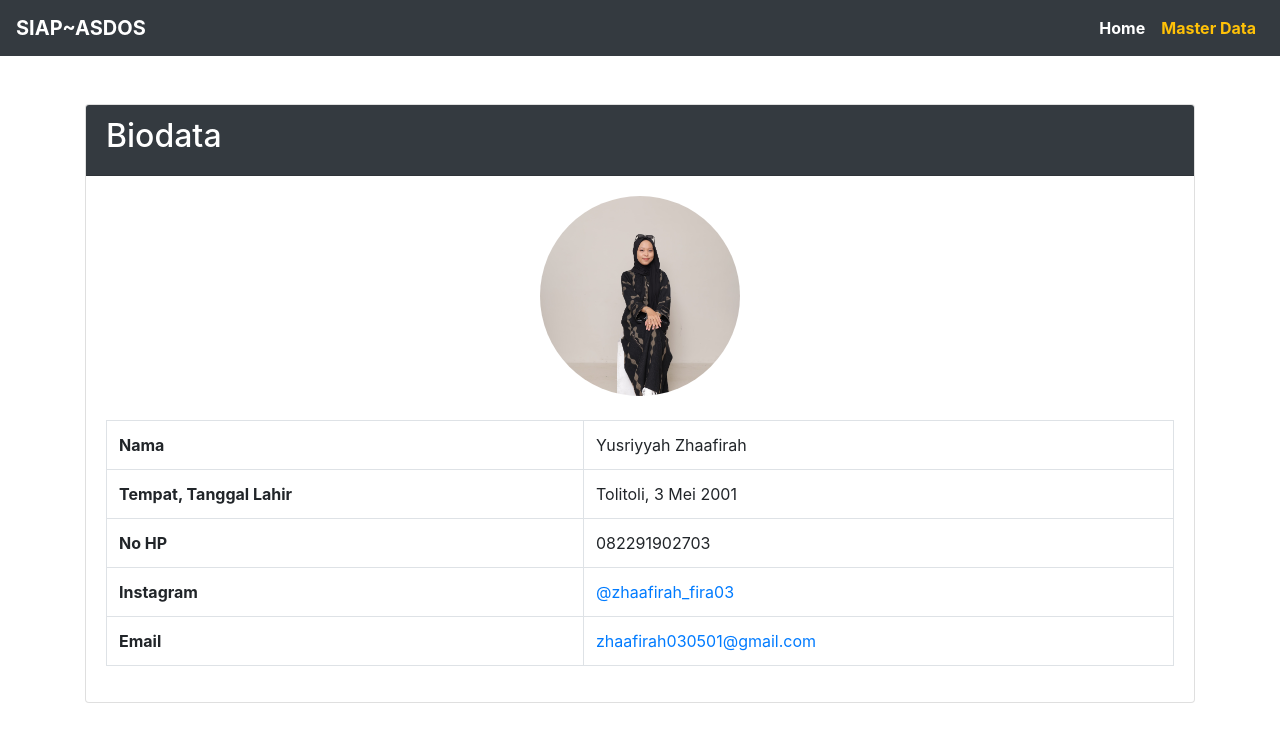
After one commit to agiaprila/Project-SPKPROFILEMACHING, a Flask app: page /biodata in a window 1280 px wide. The commit adds this page. Shown: the top 742 px of the page. Run offline with Flask 3, Linux system fonts and the light colour scheme; some libraries are stand-ins or nearby versions.

Commit message:
terserah

```diff
--- a/app/routes.py
+++ b/app/routes.py
@@ -48,7 +48,6 @@ def add():
         gap_4 = c4-3
         gap_5 = c5-3
         gap_6 = c6-4
-
 
         # Hitung bobot untuk masing-masing nilai bobot
         bobot_c1 = calculate_bobot(gap_1)
@@ -110,3 +109,15 @@ def delete(id):
 @app.route('/home')
 def home():
     return render_template ('home.html')
+
+@app.route('/tujuan')
+def tujuan():
+    return render_template ('tujuan.html')
+
+@app.route('/biodata')
+def biodata():
+    return render_template ('biodata.html')
+
+@app.route('/pendahuluan')
+def pendahuluan():
+    return render_template ('pendahuluan.html')
--- /dev/null
+++ b/app/templates/biodata.html
@@ -0,0 +1,75 @@
+<!DOCTYPE html>
+<html lang="en">
+<head>
+    <meta charset="UTF-8">
+    <meta name="viewport" content="width=device-width, initial-scale=1.0">
+    <title>Biodata Yusriyyah Zhaafirah</title>
+    <link href="https://stackpath.bootstrapcdn.com/bootstrap/4.5.2/css/bootstrap.min.css" rel="stylesheet">
+    <style>
+        .profile-picture {
+            width: 200px; /* Atur ukuran lebar gambar sesuai kebutuhan */
+            height: 200px; /* Atur ukuran tinggi gambar sesuai kebutuhan */
+            object-fit: cover; /* Agar gambar tetap proporsional */
+        }
+    </style>
+</head>
+<body>
+     <!-- Navbar -->
+     <nav class="navbar navbar-expand-lg navbar-dark bg-dark">
+        <a class="navbar-brand font-weight-bold " href="/">SIAP~ASDOS</a>
+        <button class="navbar-toggler" type="button" data-toggle="collapse" data-target="#navbarNav" aria-controls="navbarNav" aria-expanded="false" aria-label="Toggle navigation">
+            <span class="navbar-toggler-icon"></span>
+        </button>
+        <div class="collapse navbar-collapse" id="navbarNav">
+            <ul class="navbar-nav ml-auto">
+                <li class="nav-item active">
+                    <a class="nav-link font-weight-bold" href="/home">Home</a>
+                </li>
+                <li class="nav-item active ">
+                    <a class="nav-link text-warning font-weight-bold" href="/">Master Data</a>
+                </li>
+            </ul>
+        </div>
+    </nav>
+    <div class="container mt-5">
+        <div class="card">
+            <div class="card-header bg-dark tex text-white">
+                <h2>Biodata</h2>
+            </div>
+            <div class="card-body">
+                <div class="text-center mb-4">
+                    <img src="../static/assets/fira.jpg" class="img-fluid rounded-circle profile-picture" alt="Profile Picture">
+                </div>
+                <table class="table table-bordered">
+                    <tbody>
+                        <tr>
+                            <th scope="row">Nama</th>
+                            <td>Yusriyyah Zhaafirah</td>
+                        </tr>
+                        <tr>
+                            <th scope="row">Tempat, Tanggal Lahir</th>
+                            <td>Tolitoli, 3 Mei 2001</td>
+                        </tr>
+                        <tr>
+                            <th scope="row">No HP</th>
+                            <td>082291902703</td>
+                        </tr>
+                        <tr>
+                            <th scope="row">Instagram</th>
+                            <td><a href="https://www.instagram.com/zhaafirah_fira03" target="_blank">@zhaafirah_fira03</a></td>
+                        </tr>
+                        <tr>
+                            <th scope="row">Email</th>
+                            <td><a href="mailto:zhaafirah030501@gmail.com">zhaafirah030501@gmail.com</a></td>
+                        </tr>
+                    </tbody>
+                </table>
+            </div>
+        </div>
+    </div>
+
+    <script src="https://code.jquery.com/jquery-3.5.1.slim.min.js"></script>
+    <script src="https://cdn.jsdelivr.net/npm/@popperjs/core@2.5.2/dist/umd/popper.min.js"></script>
+    <script src="https://stackpath.bootstrapcdn.com/bootstrap/4.5.2/js/bootstrap.min.js"></script>
+</body>
+</html>
--- a/app/templates/home.html
+++ b/app/templates/home.html
@@ -72,7 +72,7 @@
                 <div class="card mb-4 bg-light">
                     <div class="card-body text-center">
                         <span class="feature-icon">&#128101;</span>
-                        <h5 class="card-title mt-3 mb-2 feature-title">Pendahuluan</h5>
+                        <h5 class="card-title mt-3 mb-2 feature-title"><a href="/pendahuluan">Pendahuluan</a></h5>
                         <p class="card-text feature-description">Deskripsi singkat tentang pendahuluan.</p>
                     </div>
                 </div>
@@ -81,7 +81,7 @@
                 <div class="card mb-4 bg-light">
                     <div class="card-body text-center">
                         <span class="feature-icon">&#128176;</span>
-                        <h5 class="card-title mt-3 mb-2 feature-title">Tujuan & Rumusan Masalah</h5>
+                        <h5 class="card-title mt-3 mb-2 feature-title"><a href="/tujuan">Tujuan & Rumusan Masalah</a></h5>
                         <p class="card-text feature-description">Deskripsi singkat tentang Tujuan.</p>
                     </div>
                 </div>
@@ -90,7 +90,7 @@
                 <div class="card mb-4 bg-light">
                     <div class="card-body text-center">
                         <span class="feature-icon">&#128222;</span>
-                        <h5 class="card-title mt-3 mb-2 feature-title">Biodata</h5>
+                        <h5 class="card-title mt-3 mb-2 feature-title"><a href="/biodata">Biodata</a></h5>
                         <p class="card-text feature-description">Deskripsi singkat tentang Biodata.</p>
                     </div>
                 </div>
```
Also changed, not shown: app/templates/add.html (+6 -6 lines), app/templates/edit.html (+5 -5 lines), app/templates/index.html (+7 -7 lines), app/templates/pendahuluan.html (added, +53 -0 lines), app/templates/tujuan.html (added, +46 -0 lines), app/static/assets/fira.jpg (added).
